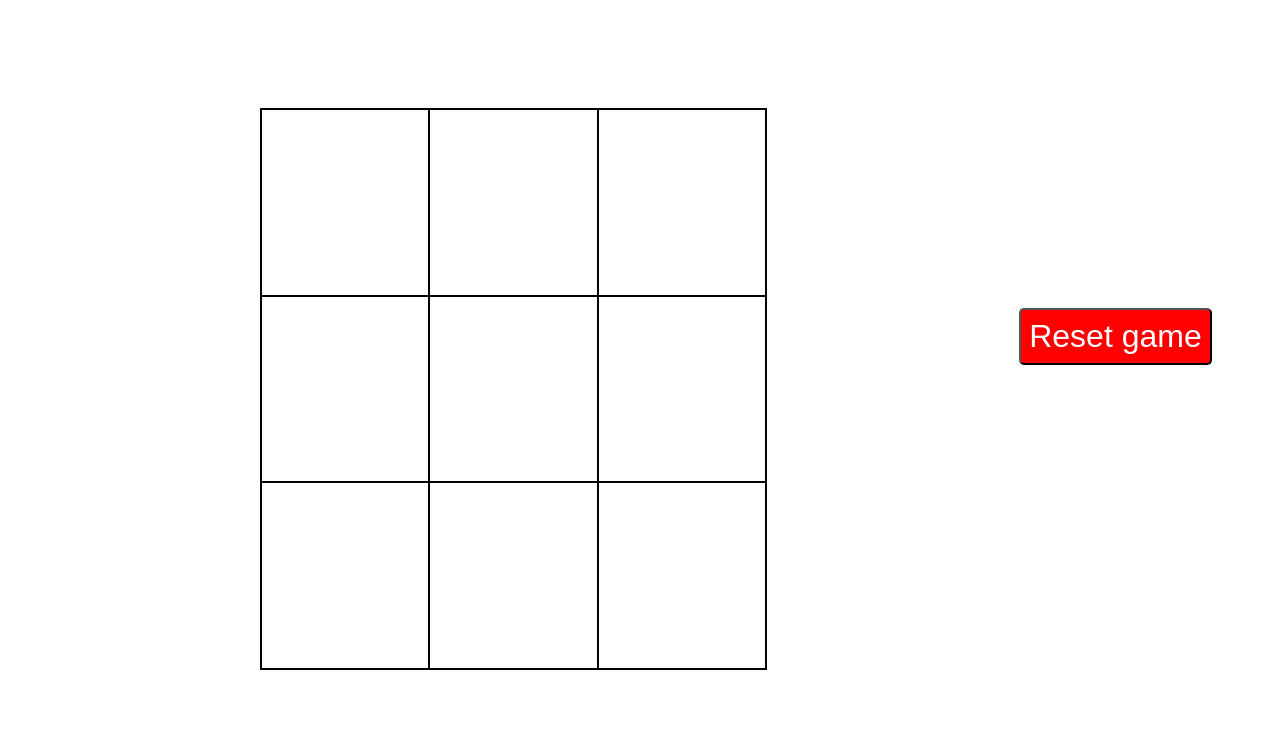
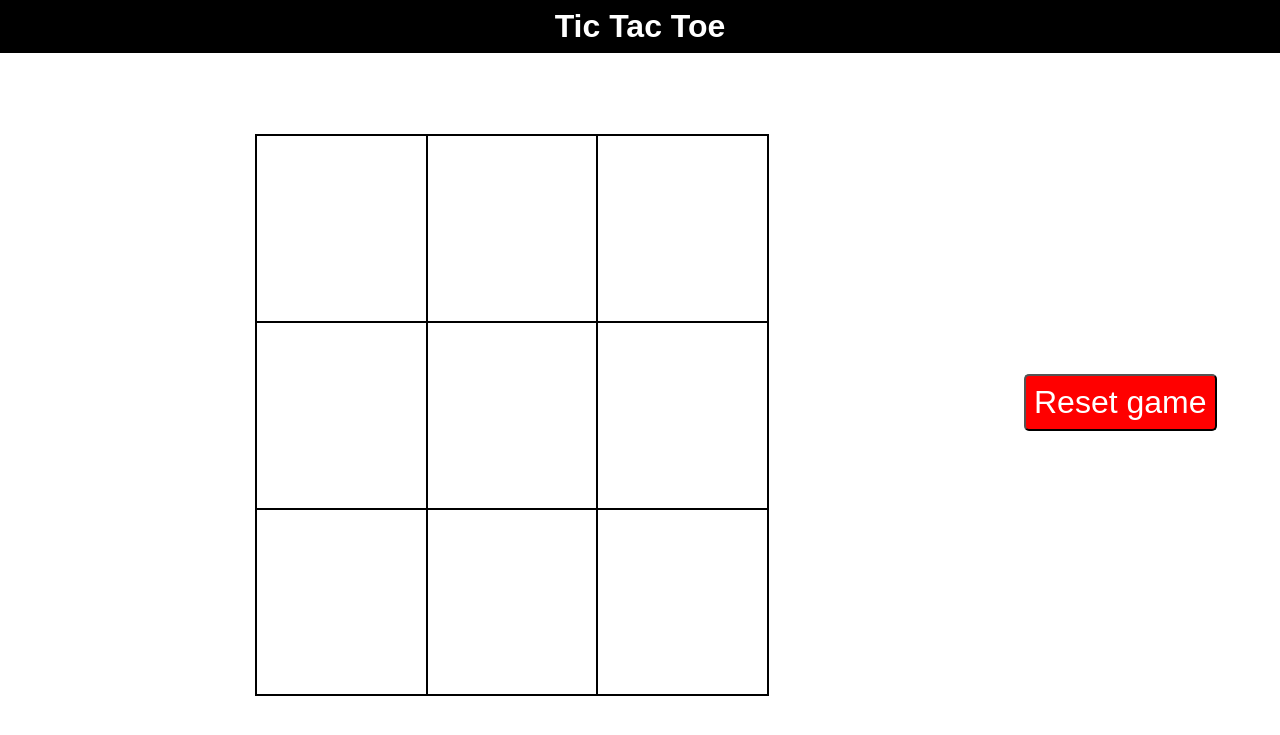
Before and after one commit to SagTheo/TicTacToe, a PHP site: page / in a window 1280 px wide. Shown: the top 735 px of the page. Run offline with PHP 8.4, Linux system fonts and the light colour scheme.

Commit message:
Added page title

```diff
--- a/index.html
+++ b/index.html
@@ -16,7 +16,9 @@
         </form>
     </dialog>
 
+    <h1>Tic Tac Toe</h1>
 
+    <div class="main">
         <div class="container">
             <div id="r1-c1-d1">
                 <svg xmlns="http://www.w3.org/2000/svg" width="96" height="96" fill="" viewBox="0 0 16 16">
@@ -66,6 +68,7 @@
         </div>
 
         <button class="reset">Reset game</button>
+    </div>
 
     <script src="secondVersion.js"></script>
 </body>
--- a/styles.css
+++ b/styles.css
@@ -1,4 +1,17 @@
 body {
+    font-family: Arial, Helvetica, sans-serif;
+    margin: 0;
+}
+
+h1 {
+    text-align: center;
+    color: white;
+    background-color: black;
+    margin-top: 0;
+    padding: 0.5rem;
+}
+
+.main {
     display: grid;
     grid-template-columns: 80% 20%;
 }
@@ -10,7 +23,7 @@ body {
     width: 50%;
     height: 70vh;
     margin: auto;
-    margin-top: 100px;
+    margin-top: 60px;
     border: 1px solid black;
 }
 
```
Lines whose indentation alone changed are shown as unchanged.
